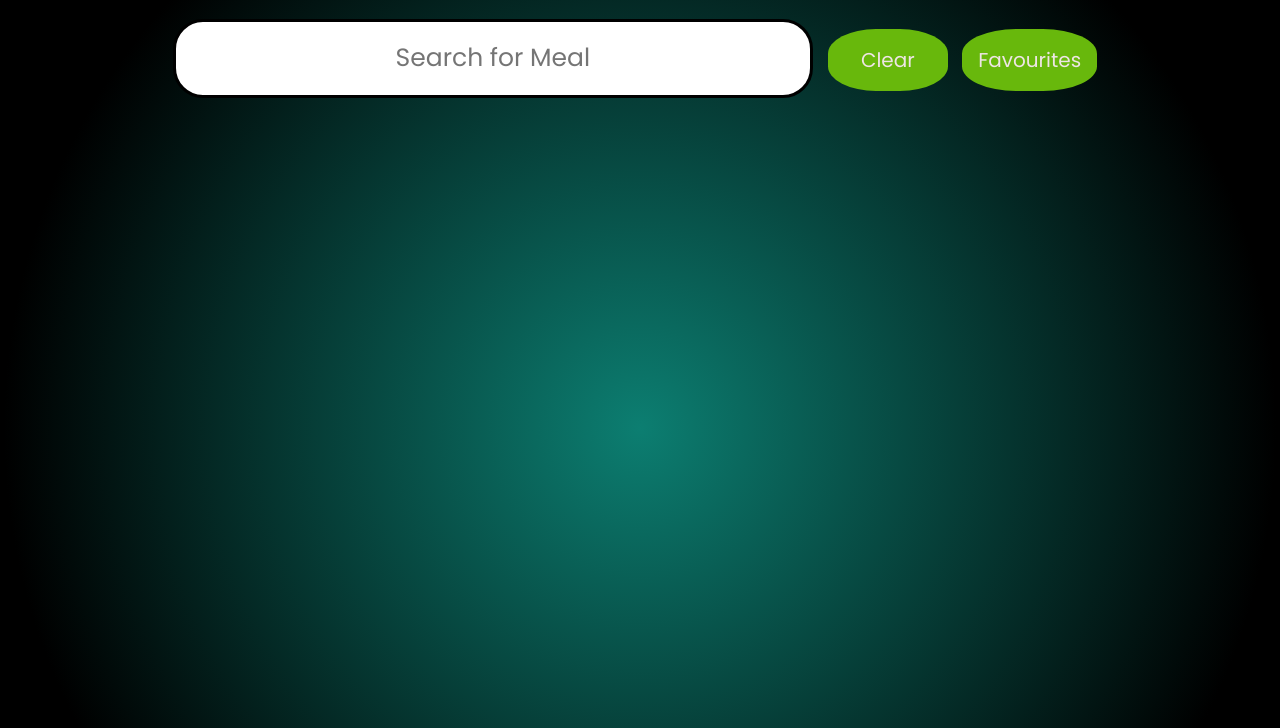
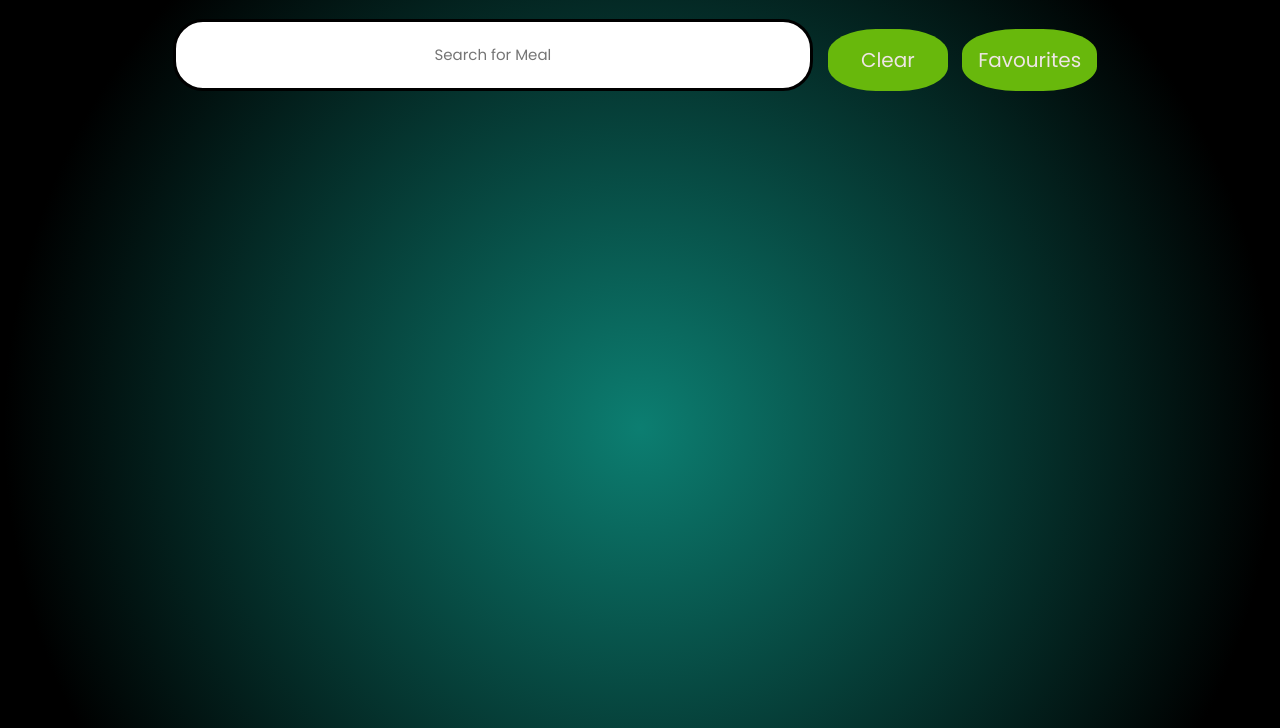
Before and after one commit to ssuyash3000/Meal-App, a plain HTML site: page index.html in a window 1280 px wide. Shown: the part 72-800 px from the top of the page. Drawn offline with Linux system fonts and the light colour scheme.

Commit message:
made change in positioning of error message

```diff
--- a/styles.css
+++ b/styles.css
@@ -32,7 +32,7 @@ header {
 
 	flex-direction: row;
 	flex-wrap: wrap;
-	margin-bottom: 90px;
+	margin-bottom: 40px;
 	padding-bottom: 40px;
 	border-radius: 30%;
 
@@ -43,10 +43,10 @@ header {
 /*______________Search Bar Style________________*/
 #mealSearchBar {
 	width: 50%;
-	font-size: 25px;
-	padding: 11px;
+	font-size: 15px;
+	padding: 1px;
 	border: 3px solid #000000;
-	margin-bottom: 3px;
+	margin-bottom: 30px;
 	border-radius: 30px;
 	text-align: center;
 
@@ -67,6 +67,7 @@ header {
     padding: 16px;
     font-size: 20px;
     margin: 10px;
+	margin-bottom: 30px;
     margin-left: 0px;
     min-width: 120px;
     border: none;
@@ -100,8 +101,8 @@ header {
 	text-align: center;
 	position: auto;
 	width: 70%;
-	margin-top: 20px;
-	margin-left: 15%;
+	margin-bottom: 50px;
+	margin-top: -20px;
 	justify-content: center;
 
 }
```
